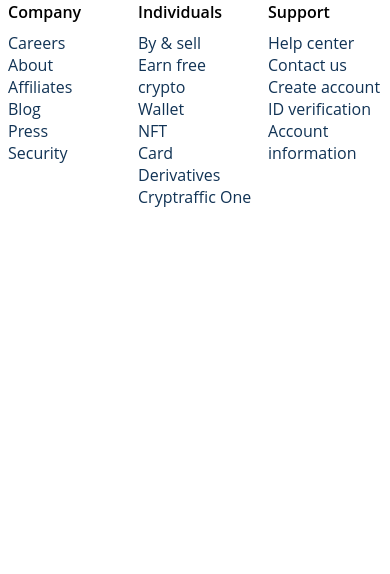
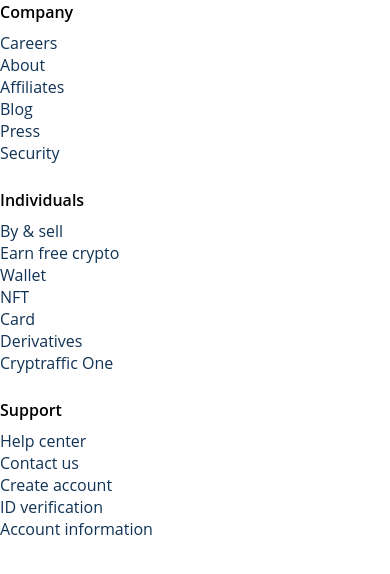
Before and after one commit to ikembakwem/stackpay, a Next.js app: page /comonents/FooterUI/PageLinks/PageLinks in a window 390 px wide. Shown: the top 574 px of the page. Built offline with nearby package versions, Linux system fonts and the light colour scheme.

Commit message:
Make footer component responsive

```diff
--- a/pages/comonents/FooterUI/Footer/Footer.module.css
+++ b/pages/comonents/FooterUI/Footer/Footer.module.css
@@ -19,3 +19,9 @@
 .w_full {
   width: 100%;
 }
+
+@media (max-width: 768px) {
+  .content {
+    grid-template-columns: 1fr;
+  }
+}
--- a/pages/comonents/FooterUI/FooterLinkBlock/FooterLinkBlock.module.css
+++ b/pages/comonents/FooterUI/FooterLinkBlock/FooterLinkBlock.module.css
@@ -1,7 +1,7 @@
 .wrapper {
   display: flex;
   flex-direction: column;
-  padding: 0 var(--spacing-1) var(--spacing-3);
+  padding-bottom: var(--spacing-3);
   color: black;
 }
 
--- a/pages/comonents/FooterUI/PageLinks/PageLinks.module.css
+++ b/pages/comonents/FooterUI/PageLinks/PageLinks.module.css
@@ -2,3 +2,15 @@
   display: grid;
   grid-template-columns: repeat(3, 1fr);
 }
+
+@media (max-width: 768px) {
+  .container {
+    grid-template-columns: repeat(2, 1fr);
+  }
+}
+
+@media (max-width: 560px) {
+  .container {
+    grid-template-columns: 1fr;
+  }
+}
```
